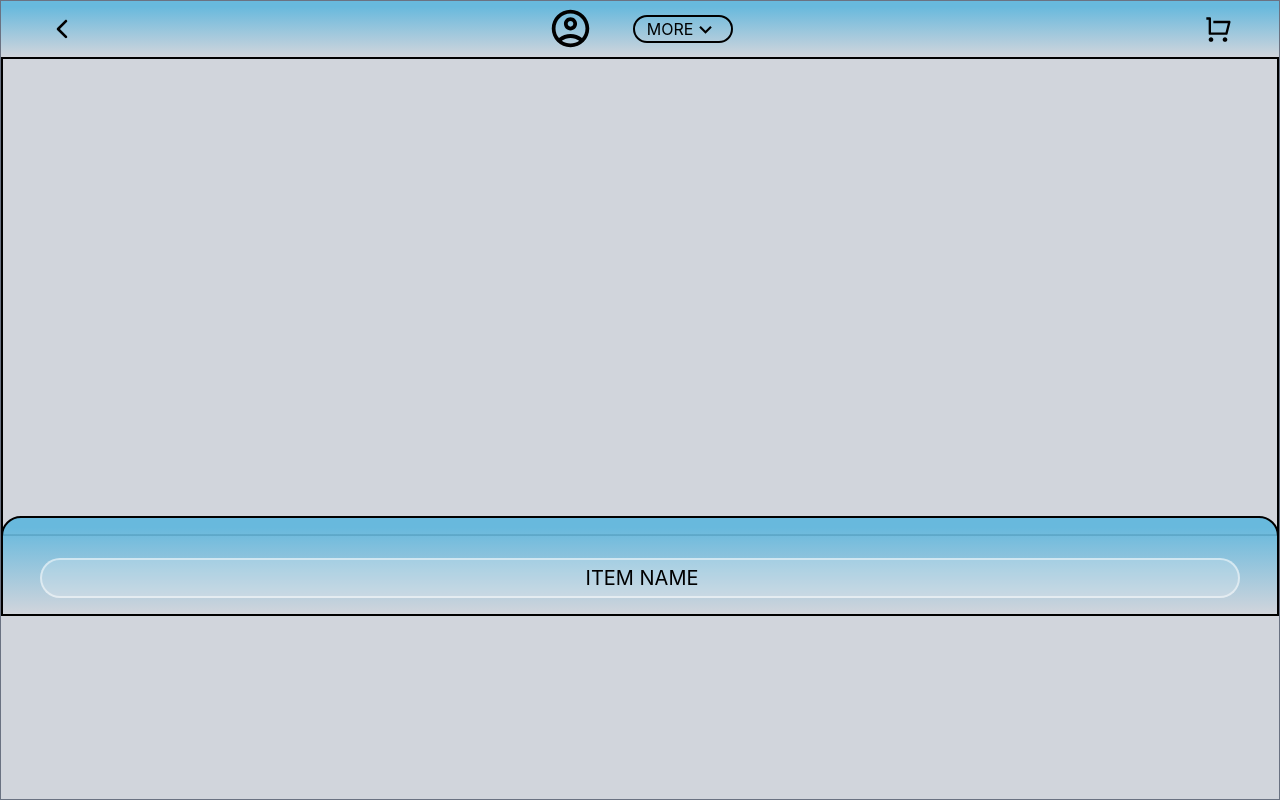
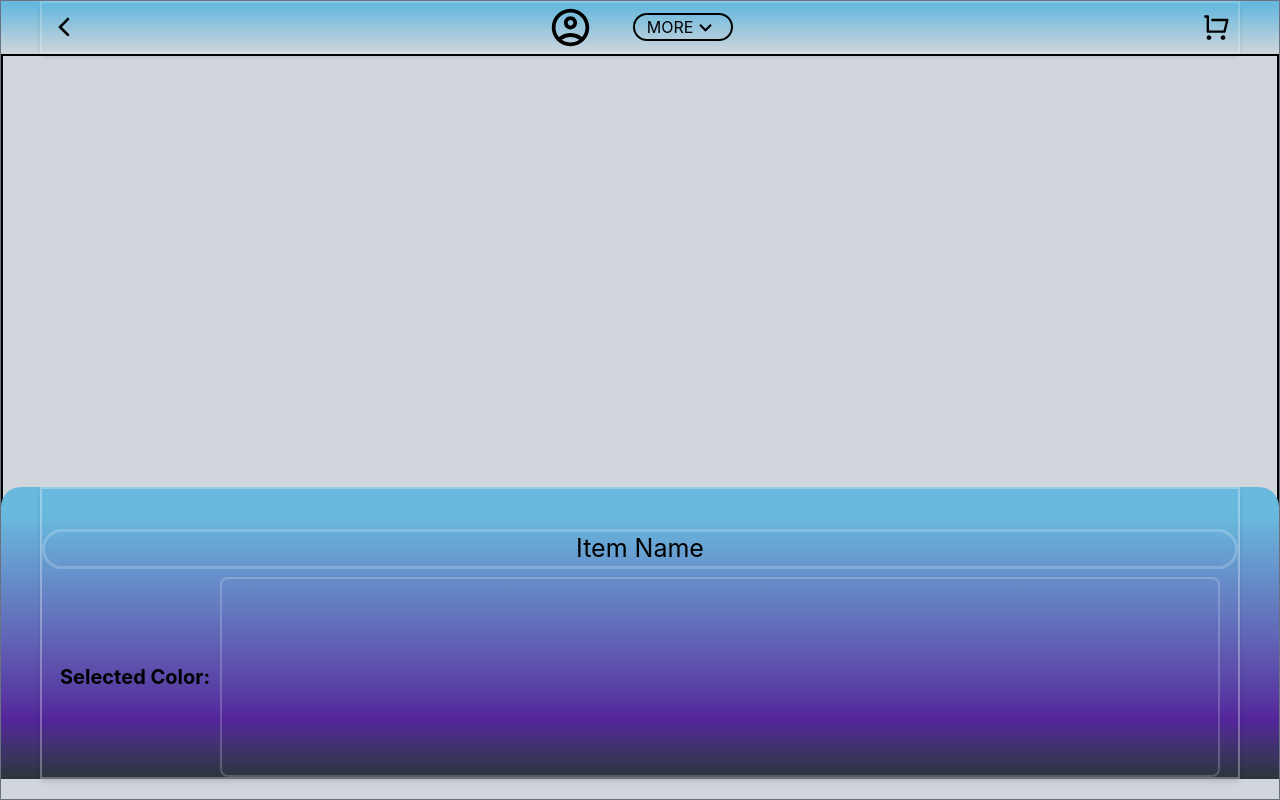
Before and after one commit to ziyad-farooqui/O.D-stand-E-commerce-websites, a React (Vite) app: page /items in a window 1280 px wide. Built offline with nearby package versions, Linux system fonts and the light colour scheme.

Commit message:
12092026-day:14

```diff
--- a/src/InsidCardHome.jsx
+++ b/src/InsidCardHome.jsx
@@ -9,6 +9,7 @@ import { useState } from "react";
 const InsidCardHome = () => {
     const [itemsName, setItemsName] = useState("Item Name");
     const [openMore, setOpenMore] = useState(false);
+    const [colorName, setcolorName] = useState('');
 
 
 
@@ -44,7 +45,7 @@ const InsidCardHome = () => {
       {/*the nevbar in item*/}
       <div className=' item-nev  flex items-center justify-center bg-gradient-to-b from-[#68B9DD] from-10% to-[##68B9DD] to-100%  border- border-pink-200 w-full md:h-[7%] h-[5%] '>
 
-      <div className=' border- max-w-300 relative justify-center flex w-full h-full items-center justify-between px-2'>
+      <div className=' md:border-2 border-white/20 shadow-md max-w-300 relative justify-center flex w-full h-full items-center justify-between px-2'>
         <IoIosArrowBack onClick={backfrom} className="border- text-[28px] text-black absolute left-2"/>
 
 
@@ -71,11 +72,27 @@ const InsidCardHome = () => {
       </div>
 
 
-    <div className='thedetails-bar flex justify-center border-2 relative z-10 -top-5 w-full h-25 rounded-t-[20px] bg-gradient-to-b from-[#68B9DD] from-10% to-[##68B9DD] to-100%  h-'>
+    <div className='thedetails-bar flex justify-center border- relative z-10 -top-5 w-full h-auto rounded-t-[20px]
+     bg-gradient-to-b from-[#68B9DD] from-10% via-[#6AB8E0] via-30% via-[#227EB3] via-50% via-[#0E5990] via-70% via-[#532499] via-80% to-[#2b353c] to-%100  '>
 
-     <div className="product-Name flex border-2 border-white/50 max-w-300  md:w-full  w-full mt-10 bg-white/20   rounded-full md:h-10 md:text-[20px]  h-7 uppercase pl-1 flex items-center justify-center overflow-hidden ">{itemsName}</div>
+    <div className='md:border-2 border-white/30 shadow-md  md:max-w-300 w-full '>
 
-     <div className='prodect-color '></div>
+     <div className="product-Name rounded-full mt-10 border-3  border-white/20 flex  w-full h-10 items-center justify-center text-[25px] ">
+     {itemsName}
+     </div>
+
+    {/*the color name  */}
+     <div className='prodect-color mt-2 border- h-50  justify-center items-center md:gap- border-white/50 flex flex-col md:flex-row font-bold text-[20px] '>
+    <h1 className='border-  md:w-40 w-full' > Selected Color:</h1>
+
+     <div className='color_options border-2  border-white/20 h-50 w-full rounded-lg  md:w-250 ml-'>
+
+     </div>
+
+     </div>
+
+
+    </div>
     </div>
 
     </div>
```
